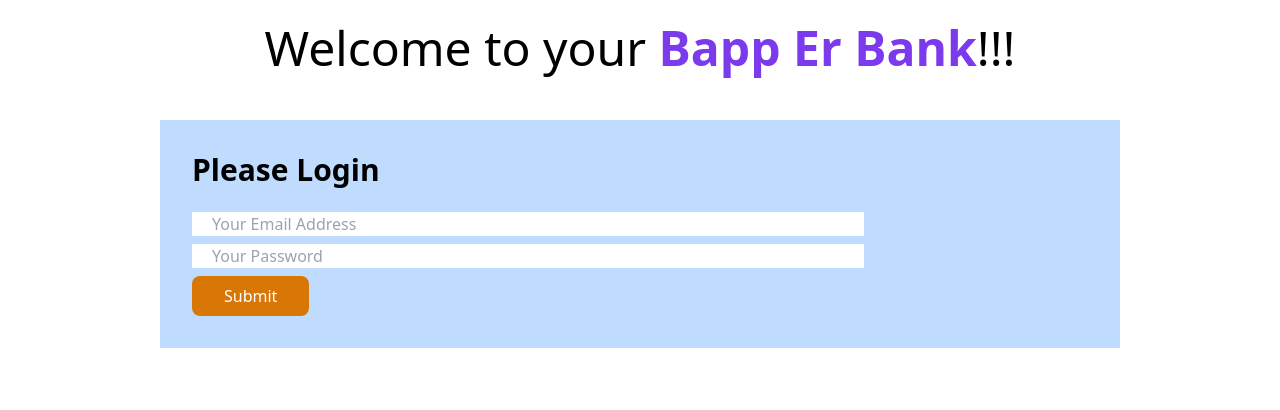
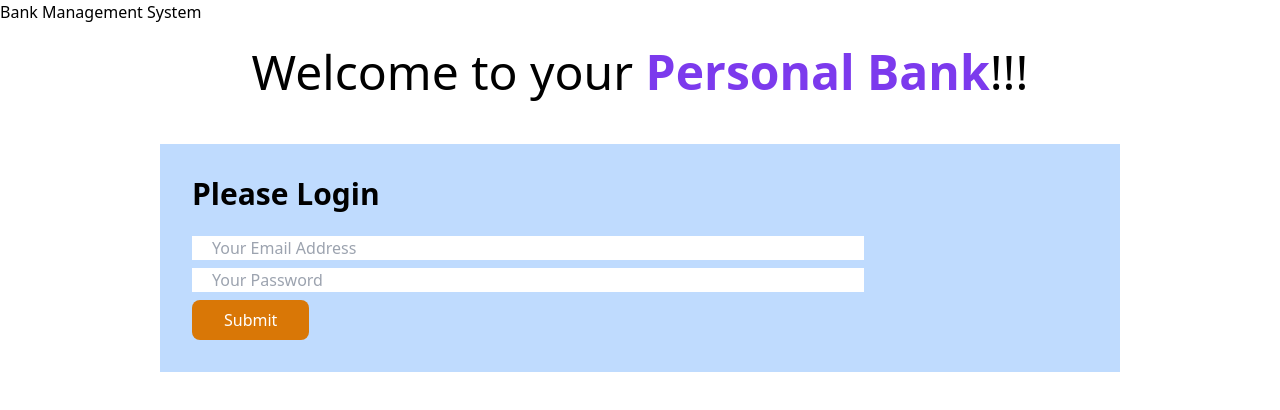
Before and after one commit to Mosiour/bank, a plain HTML site: page index.html in a window 1280 px wide. Drawn offline with nearby package versions, Linux system fonts and the light colour scheme.

Commit message:
some changes

```diff
--- a/index.html
+++ b/index.html
@@ -3,12 +3,12 @@
 <head>
     <meta charset="UTF-8">
     <meta name="viewport" content="width=device-width, initial-scale=1.0">
-    <title>Baap Er Bank</title>
+    </title>Bank Management System</title>
     <script src="https://cdn.tailwindcss.com"></script>
 </head>
 <body>
     <header>
-        <h1 class="text-5xl text-center mt-6">Welcome to your <span class="font-semibold text-violet-600">Bapp Er Bank</span>!!!</h1>
+        <h1 class="text-5xl text-center mt-6">Welcome to your <span class="font-semibold text-violet-600">Personal Bank</span>!!!</h1>
     </header>
     <main>
         <section class="bg-blue-200 w-9/12 mx-auto mt-12 p-8">
```
Also changed, not shown: bank.html (+1 -1 lines).
